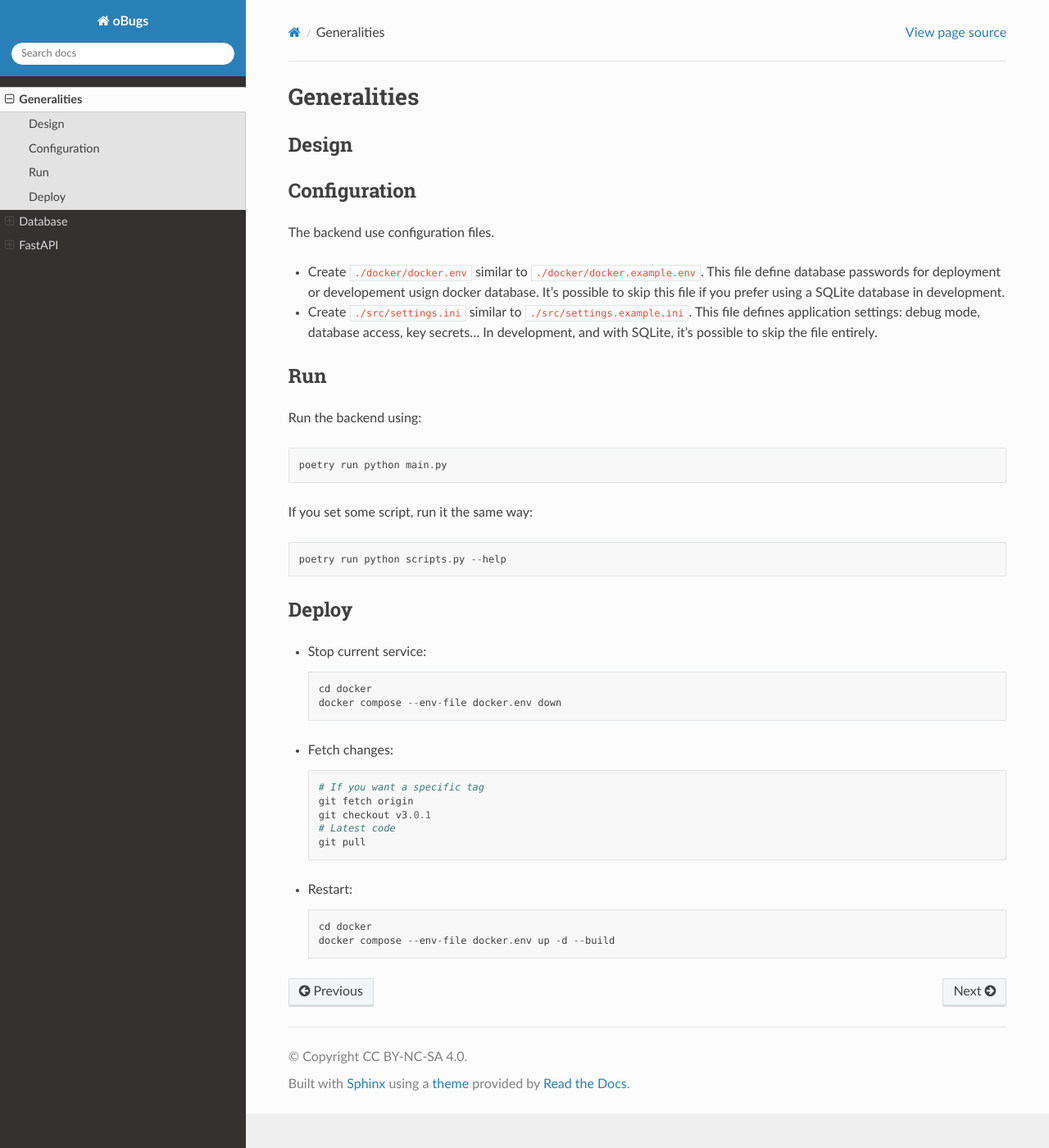
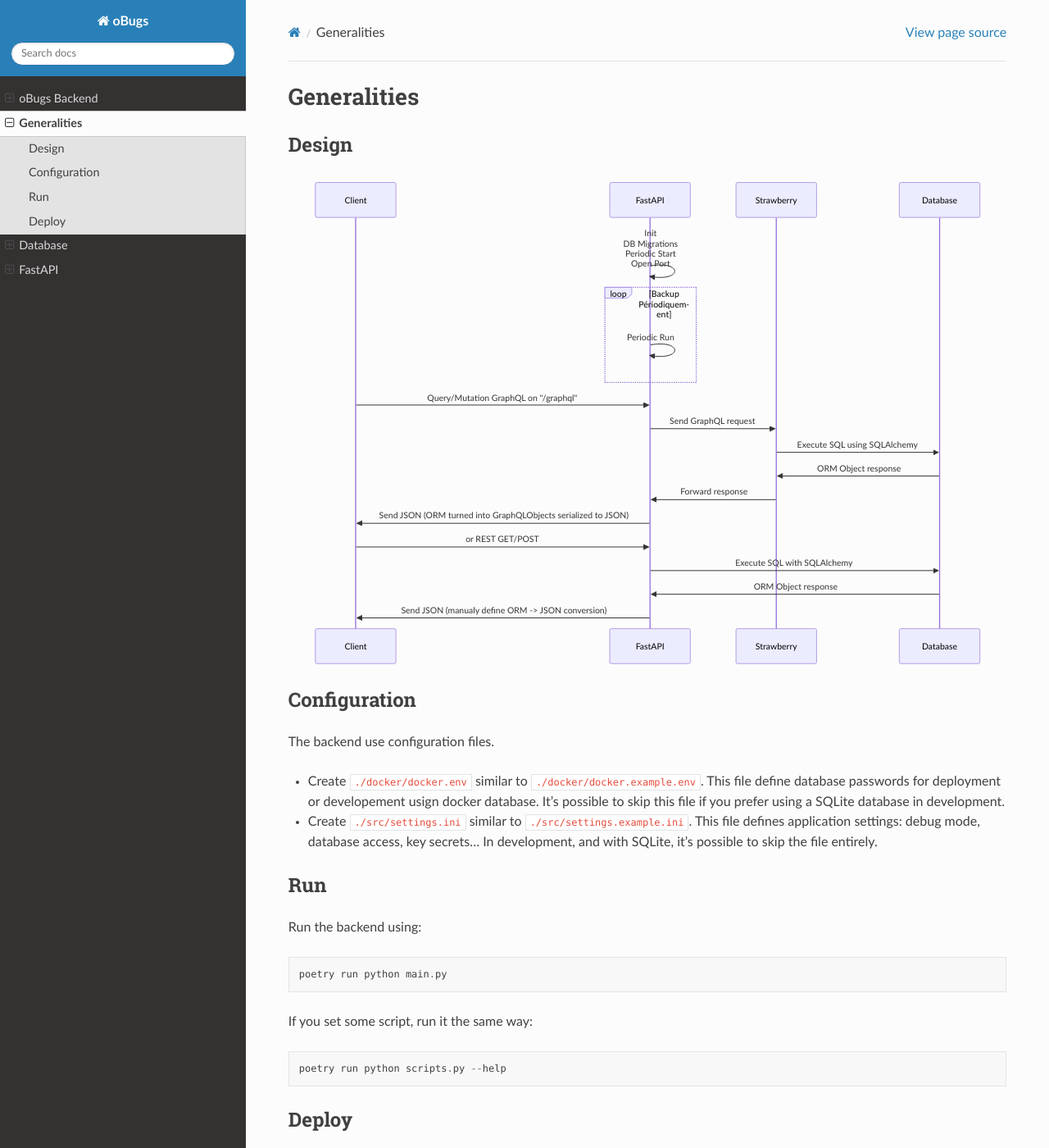
Before and after one commit to Philaeux/obugs-backend, a Sphinx documentation site: the page built from docs/generalities.rst, in a window 1280 px wide and 1400 px high. Shown: the whole window at 82% size. Built offline with Sphinx 7.4.7 and the Read the Docs theme 2.0.0, drawn with Linux system fonts in a browser that asks for light colours; some of the changed text lies outside the part shown.

Commit message:
Fix general project flaws

```diff
--- a/README.rst
+++ b/README.rst
@@ -12,8 +12,8 @@
 * `Strawberry <https://strawberry.rocks/>`_ as GraphQL API Framework.
 * `FastAPI <https://fastapi.tiangolo.com/>`_ as Asynchronous Web Framework.
 * `Uvicorn <https://www.uvicorn.org/>`_ as Asynchronous Web Server.
-* `Pytest <https://docs.pytest.org/en/8.0.x/>_` as Test Framework.
-* `Sphinx <https://www.sphinx-doc.org/en/master/>_` to generate documentation from codebase.
+* `Pytest <https://docs.pytest.org/en/8.0.x/>`_ as Test Framework.
+* `Sphinx <https://www.sphinx-doc.org/en/master/>`_ to generate documentation from codebase.
 
 
 Setup
--- a/docs/db.rst
+++ b/docs/db.rst
@@ -72,7 +72,7 @@
 
 To use the database, we use the Database singleton.
 
-.. autoclass:: template.database.database.Database
+.. autoclass:: obugs.database.database.Database
     :members:
 
 Migrations
--- a/docs/fastapi.rst
+++ b/docs/fastapi.rst
@@ -10,7 +10,7 @@
 
 And then call this function in the lifecycle function:
 
-.. autofunction:: obugs.backend.lifecycle
+.. autofunction:: obugs.backend.lifespan
 
 GraphQL
 --------
--- a/docs/generalities.rst
+++ b/docs/generalities.rst
@@ -5,6 +5,7 @@
 --------
 
 .. mermaid::
+
     sequenceDiagram
         participant Client
         participant FastAPI
--- a/docs/readme_link.rst
+++ b/docs/readme_link.rst
@@ -1 +1 @@
-.. include:: ../README
+.. include:: ../README.rst
```
Also changed, not shown: other parts of docs/generalities.rst (+1 -1 lines), 5 other files.
